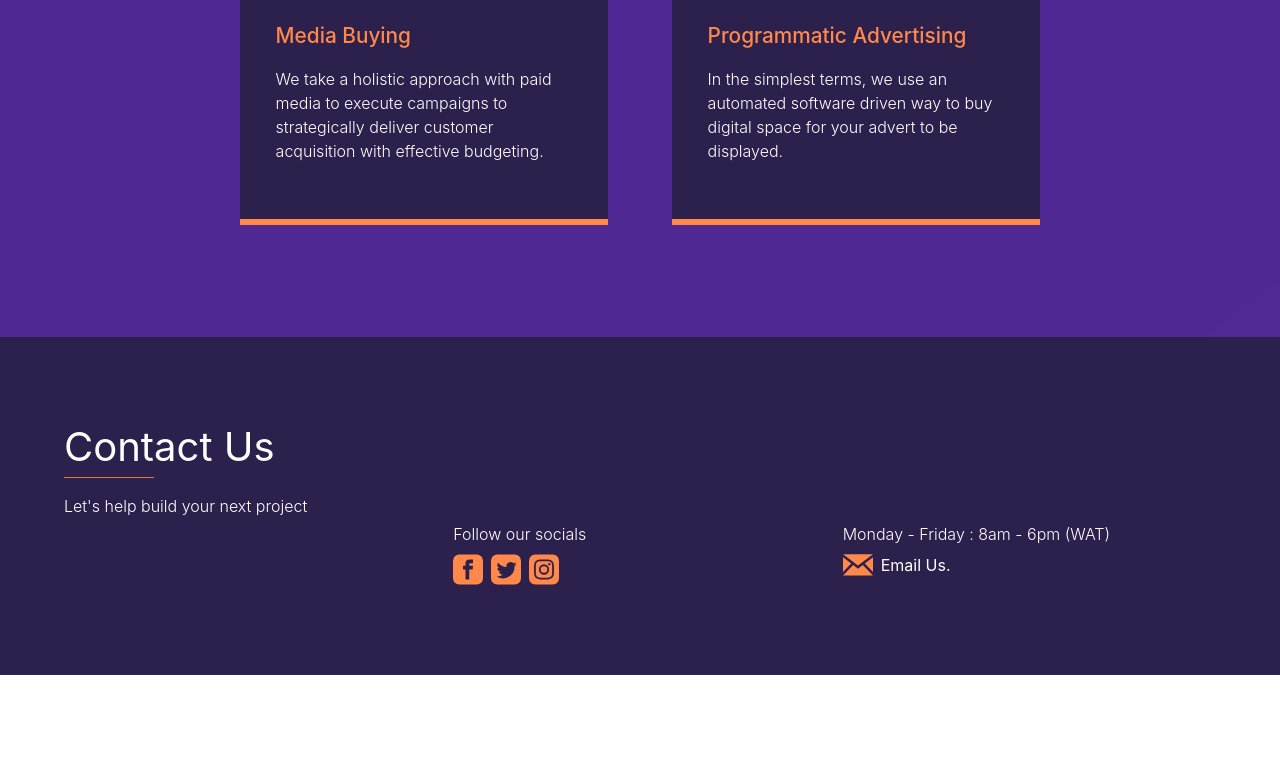
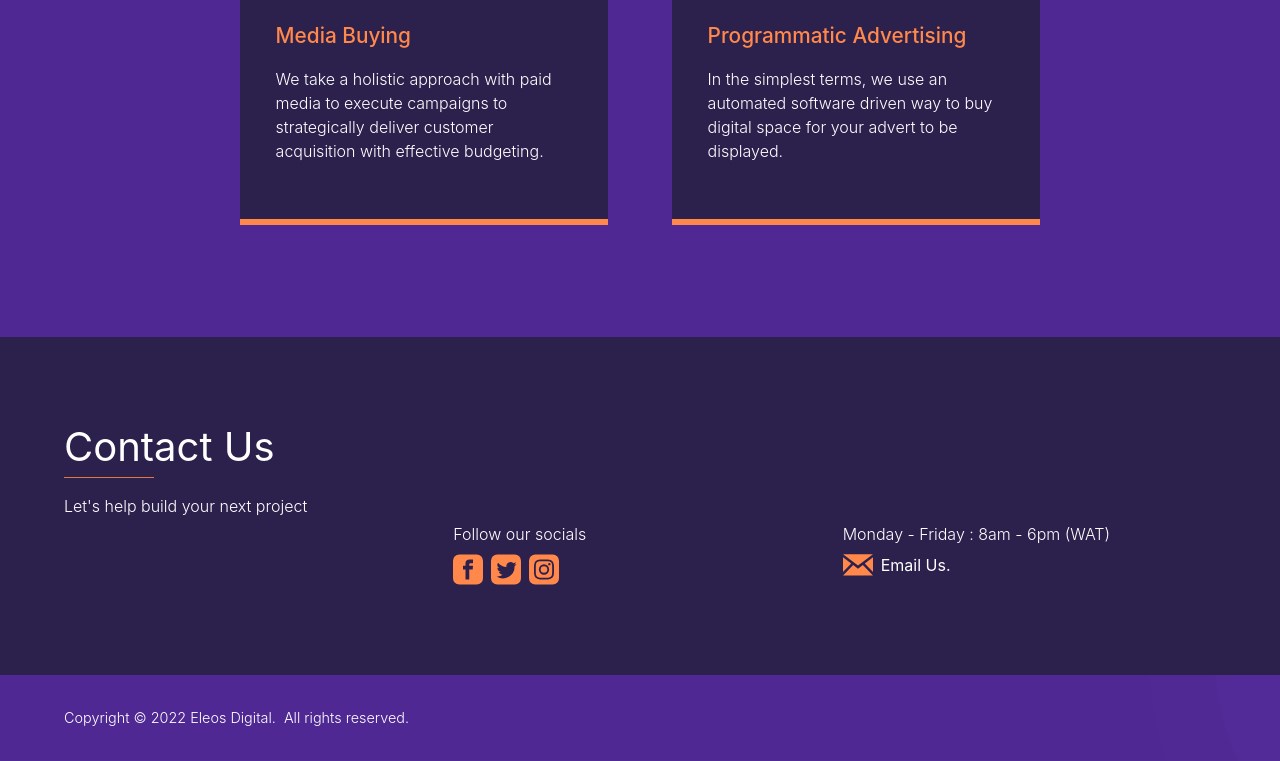
Before and after one commit to anualabi/eleos-digital, a React (Create React App) app: page / in a window 1280 px wide. Shown: the part 2552-3313 px from the top of the page. Before the commit the page ends 3227 px from the top, so only its background shows below. Built offline with nearby package versions, Linux system fonts and the light colour scheme.

Commit message:
add content for footer

```diff
--- /dev/null
+++ b/src/app/components/Footer/index.tsx
@@ -0,0 +1,15 @@
+import Typography from '@mui/material/Typography';
+import { StyledFooterContainer } from './styles';
+
+const Footer = () => {
+  return (
+    <StyledFooterContainer>
+      <Typography className="copyright">
+        Copyright © {new Date().getFullYear()} Eleos Digital.
+      </Typography>
+      <Typography className="all-rights">All rights reserved.</Typography>
+    </StyledFooterContainer>
+  );
+};
+
+export default Footer;
--- /dev/null
+++ b/src/app/components/Footer/styles.ts
@@ -0,0 +1,29 @@
+import Container from '@mui/material/Container';
+import { styled } from '@mui/system';
+
+export const StyledFooterContainer = styled(Container, {})`
+  color: white;
+  display: flex;
+  padding: 1.75rem 0;
+
+  @media (max-width: 699px) {
+    flex-wrap: wrap;
+  }
+
+  .copyright,
+  .all-rights {
+    font-size: 0.9rem;
+    font-weight: 300;
+    margin: 0.25rem 0;
+
+    @media (max-width: 699px) {
+      font-size: 0.8rem;
+      text-align: center;
+      width: 100%;
+    }
+  }
+
+  .copyright {
+    margin-right: 0.5rem;
+  }
+`;
--- a/src/app/components/Layout/index.tsx
+++ b/src/app/components/Layout/index.tsx
@@ -3,6 +3,7 @@ import HeroHeader from '../HeroHeader';
 import AboutUs from '../AboutUs';
 import Services from '../OurServices';
 import ContactUs from '../ContactUs';
+import Footer from '../Footer';
 
 const Layout = () => {
   return (
@@ -12,6 +13,7 @@ const Layout = () => {
       <AboutUs />
       <Services />
       <ContactUs />
+      <Footer />
     </>
   );
 };
```
